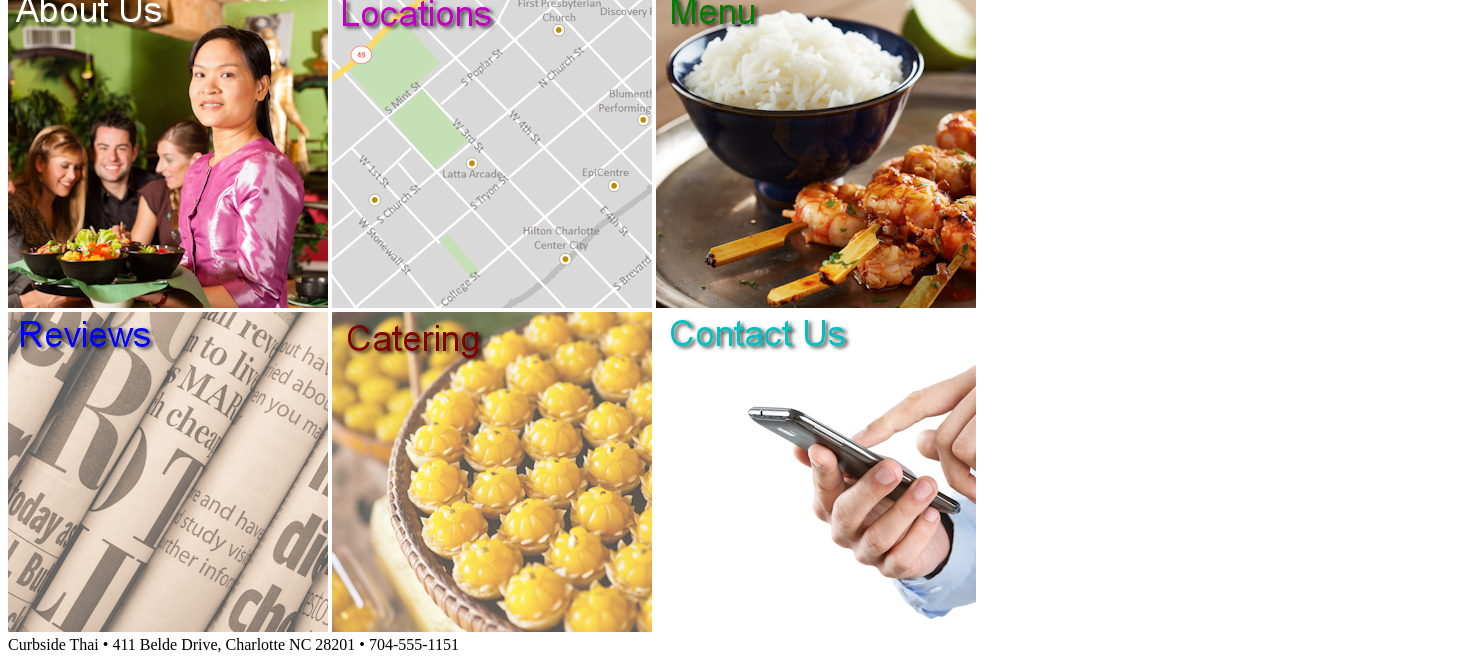
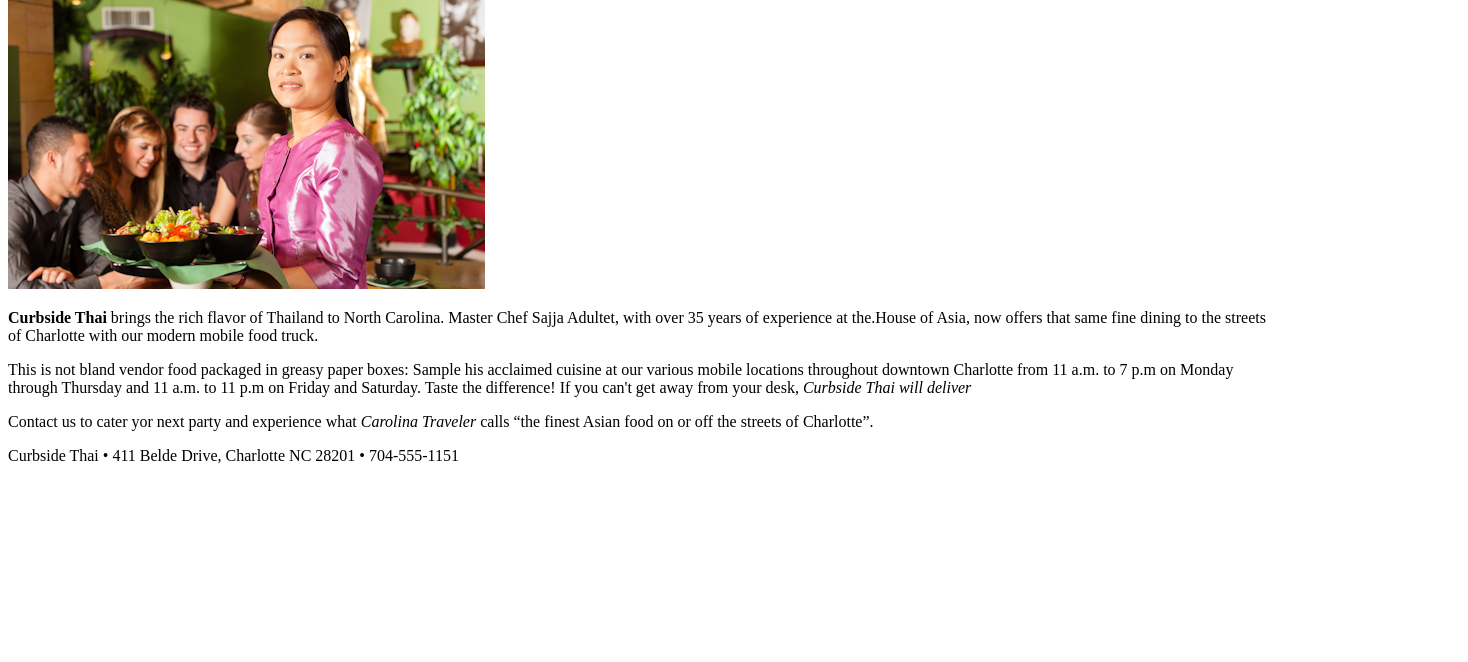
Before and after one commit to Charly1590/miPrimeraPagia, a plain HTML site: page index.html in a window 1280 px wide. Shown: the part 350-1012 px from the top of the page, 1468 px wide, since content can reach past the window. After the commit the page ends 823 px from the top, so only its background shows below. Drawn offline with Linux system fonts and the light colour scheme.

Commit message:
pagina 40

```diff
--- a/index.html
+++ b/index.html
@@ -9,16 +9,30 @@
 
 <body>
    <header>
-      <img src="ct_logo.png" alt="Curbside Thai" />
+      <img src="ct_logo2.png" alt="Curbside Thai" />
    </header>
-   <nav>
-      <a href="ct_about.html"><img src="ct_about.png" alt="About Us" /></a>
-      <a href="ct_locations.html"><img src="ct_locations.png" alt="Locations" /></a>
-      <a href="ct_menu.html"><img src="ct_menu.png" alt="Menu" /></a>
-      <a href="ct_reviews.html"><img src="ct_reviews.png" alt="Reviews" /></a>
-      <a href="ct_catering.html"><img src="ct_catering.png" alt="Catering" /></a>
-      <a href="ct_contact.html"><img src="ct_contact.png" alt="Contact Us" /></a>
-   </nav>
+   <article>
+       <h1>About Us</h1>
+       <img src="ct_photo1.png" alt=""/>
+       <p><strong>Curbside Thai</strong> brings the rich flavor
+        of Thailand to North Carolina. Master Chef Sajja Adultet,
+        with over 35 years of experience at the.House of Asia, now
+        offers that same fine dining to the streets of Charlotte
+        with our modern mobile food truck.</p>
+
+        <p>This is not bland vendor food packaged in greasy
+        paper boxes: Sample his acclaimed cuisine at our various
+        mobile locations throughout downtown Charlotte from
+        11 a.m. to 7 p.m on Monday through Thursday and
+        11 a.m. to 11 p.m on Friday and Saturday. Taste the
+        difference! If you can't get away from your desk,
+        <em>Curbside Thai will deliver</em></p>
+
+        <p>Contact us to cater yor next party and experience
+        what <cite>Carolina Traveler</cite> calls <q>the finest Asian food
+        on or off the streets of Charlotte</q>.</p>
+   </article>
+
    <footer>
       Curbside Thai &#8226; 411 Belde Drive, Charlotte NC 28201 &#8226; 704-555-1151
    </footer>
```
